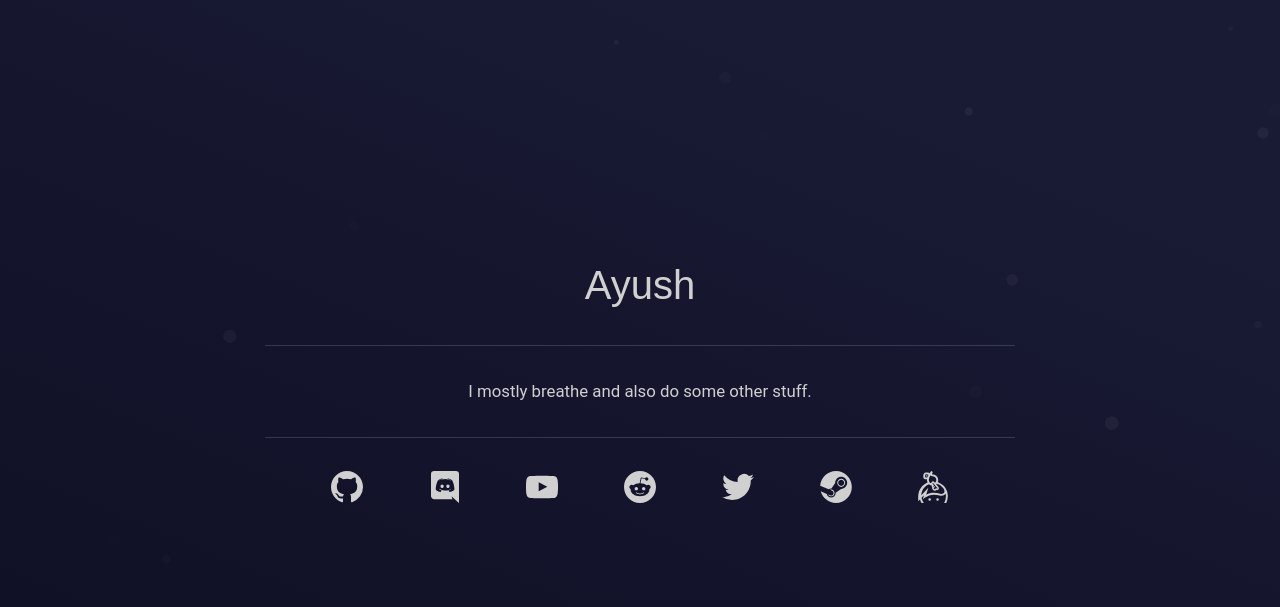
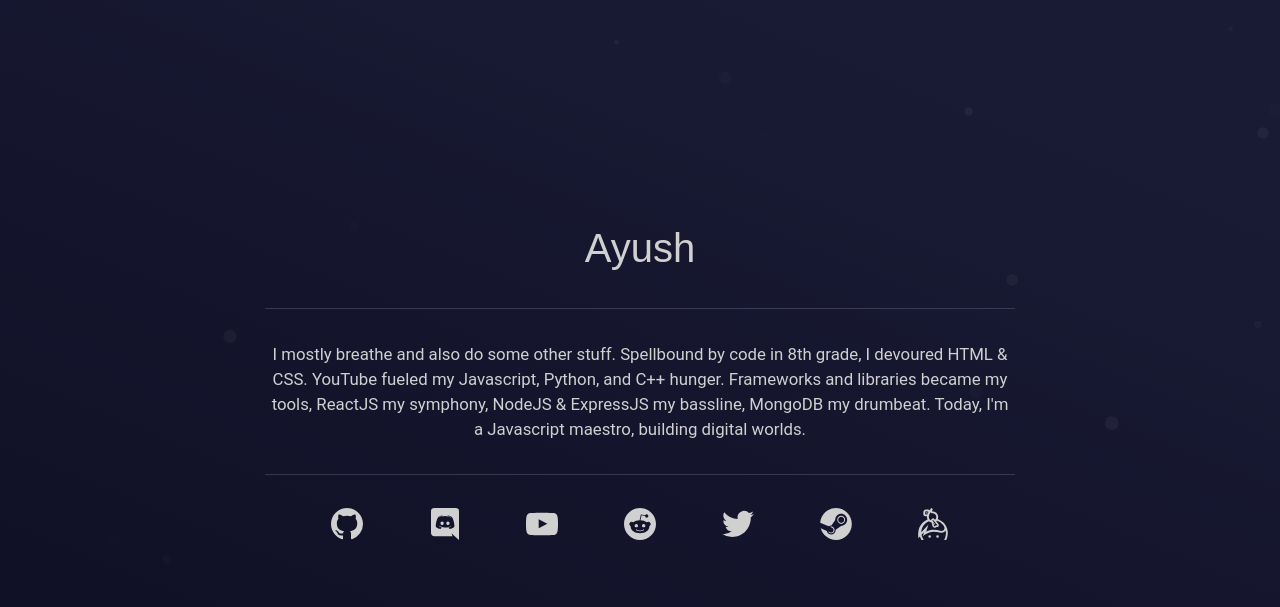
Before and after one commit to ayushedith/ayush, a plain HTML site: page index.html in a window 1280 px wide. Drawn offline with Linux system fonts and the light colour scheme; animation ran at ten frames a second; a web font is replaced by a local one.

Commit message:
Update index.html

```diff
--- a/index.html
+++ b/index.html
@@ -152,7 +152,7 @@
             <h1>Ayush</h1>
             <hr>
             <p class="tagline">
-                I mostly breathe and also do some other stuff.
+                I mostly breathe and also do some other stuff. Spellbound by code in 8th grade, I devoured HTML & CSS. YouTube fueled my Javascript, Python, and C++ hunger. Frameworks and libraries became my tools, ReactJS my symphony, NodeJS & ExpressJS my bassline, MongoDB my drumbeat. Today, I'm a Javascript maestro, building digital worlds.
             </p>
             <hr>
             <p class="social-buttons">
```
